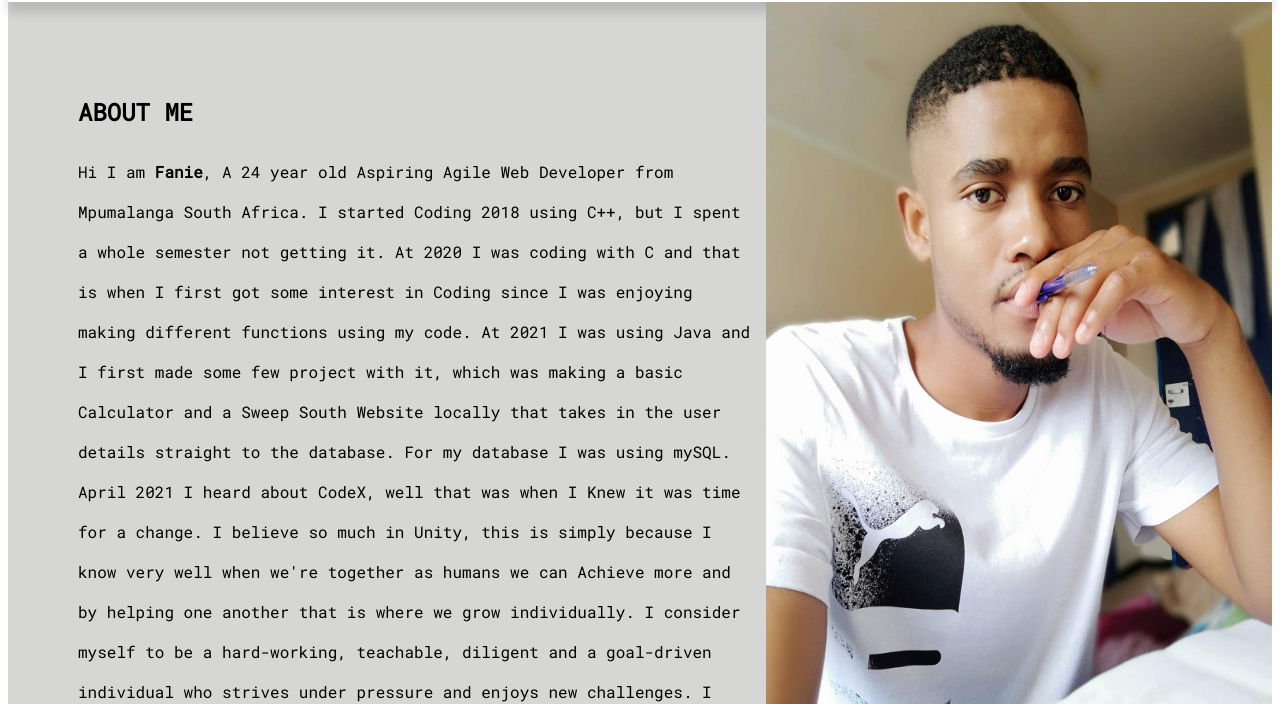
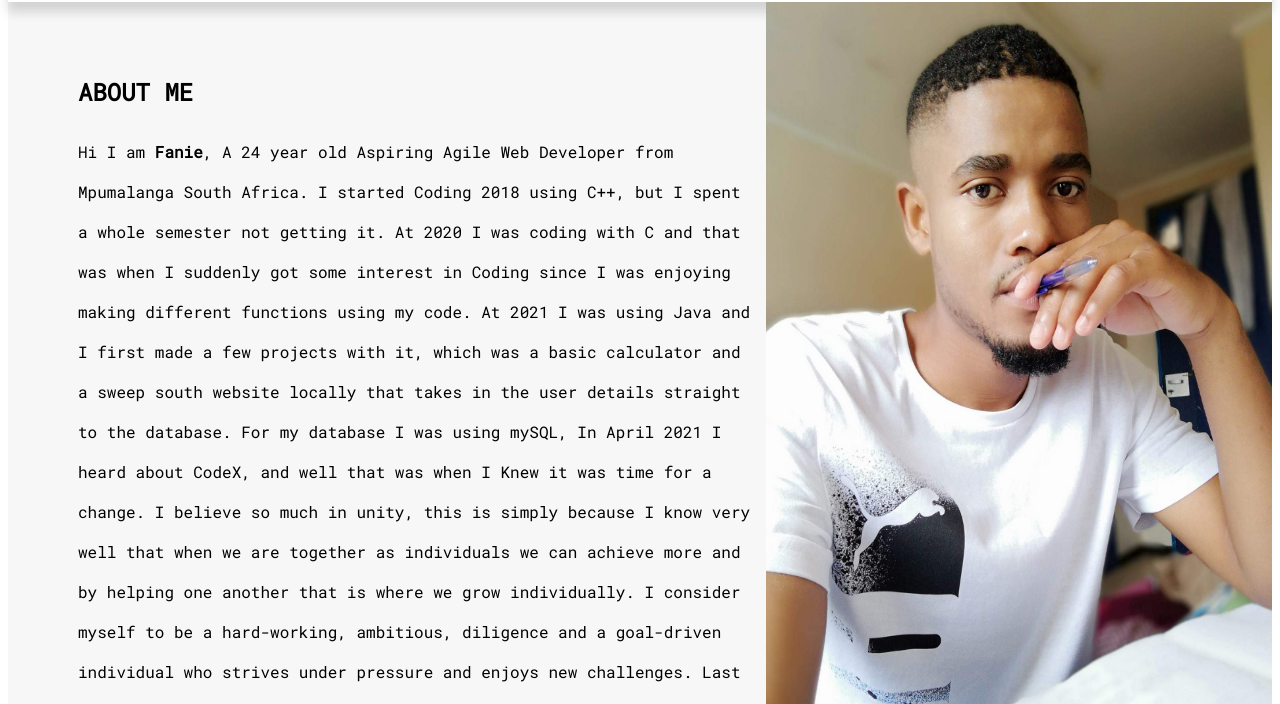
Before and after one commit to Jaynisto/Jaynisto.github.io, a plain HTML site: page index.html in a window 1280 px wide. Shown: the part 96-800 px from the top of the page. Drawn offline with Linux system fonts and the light colour scheme.

Commit message:
Modified files

```diff
--- a/index.html
+++ b/index.html
@@ -21,12 +21,12 @@
                 <h2>ABOUT ME</h2>
                 <p>
                     Hi I am <strong>Fanie</strong>, A 24 year old Aspiring Agile Web Developer from Mpumalanga South Africa. I started Coding 2018 using C++, but I spent a whole semester not getting it.
-                    At 2020 I was coding with C and that is when I first got some interest in Coding since I was enjoying making different functions using my code. At 2021 I was using Java
-                    and I first made some few project with it, which was making a basic Calculator and a Sweep South Website locally that takes in the user details straight to the database. For my database
-                    I was using mySQL. April 2021 I heard about CodeX, well that was when I Knew it was time for a change. I believe so much in Unity, this is simply because
-                    I know very well when we're together as humans we can Achieve more and by helping one another that is where we grow individually.
-                    I consider myself to be a hard-working, teachable, diligent and a goal-driven individual who strives under pressure and enjoys new challenges.
-                    I consider myself an ambitious, intellectual and a very eager person to learn. I will continue to learn till the very end.
+                    At 2020 I was coding with C and that was when I suddenly got some interest in Coding since I was enjoying making different functions using my code. At 2021 I was using Java
+                    and I first made a few projects with it, which was a basic calculator and a sweep south website locally that takes in the user details straight to the database. For my database
+                    I was using mySQL, In April 2021 I heard about CodeX, and well that was when I Knew it was time for a change. I believe so much in unity, this is simply because
+                    I know very well that when we are together as individuals we can achieve more and by helping one another that is where we grow individually.
+                    I consider myself to be a hard-working, ambitious, diligence and a goal-driven individual who strives under pressure and enjoys new challenges.
+                    Last but not least an intellectual person and a very eager to learn person. I will continue to learn till the very end.
                 </p>
 
             </div>
--- a/style.css
+++ b/style.css
@@ -1,5 +1,5 @@
 .container{
-  background-color: rgb(214, 214, 213);
+  background-color: rgb(247, 247, 247);
   font-family: 'Roboto Mono', monospace;
 }
 
@@ -35,7 +35,7 @@
     width: 100%;
     height: auto;
     line-height: 40px;
-    margin-top: 70px;
+    margin-top: 50px;
     margin-left: 70px;
   }
   .profilePic1{
```
